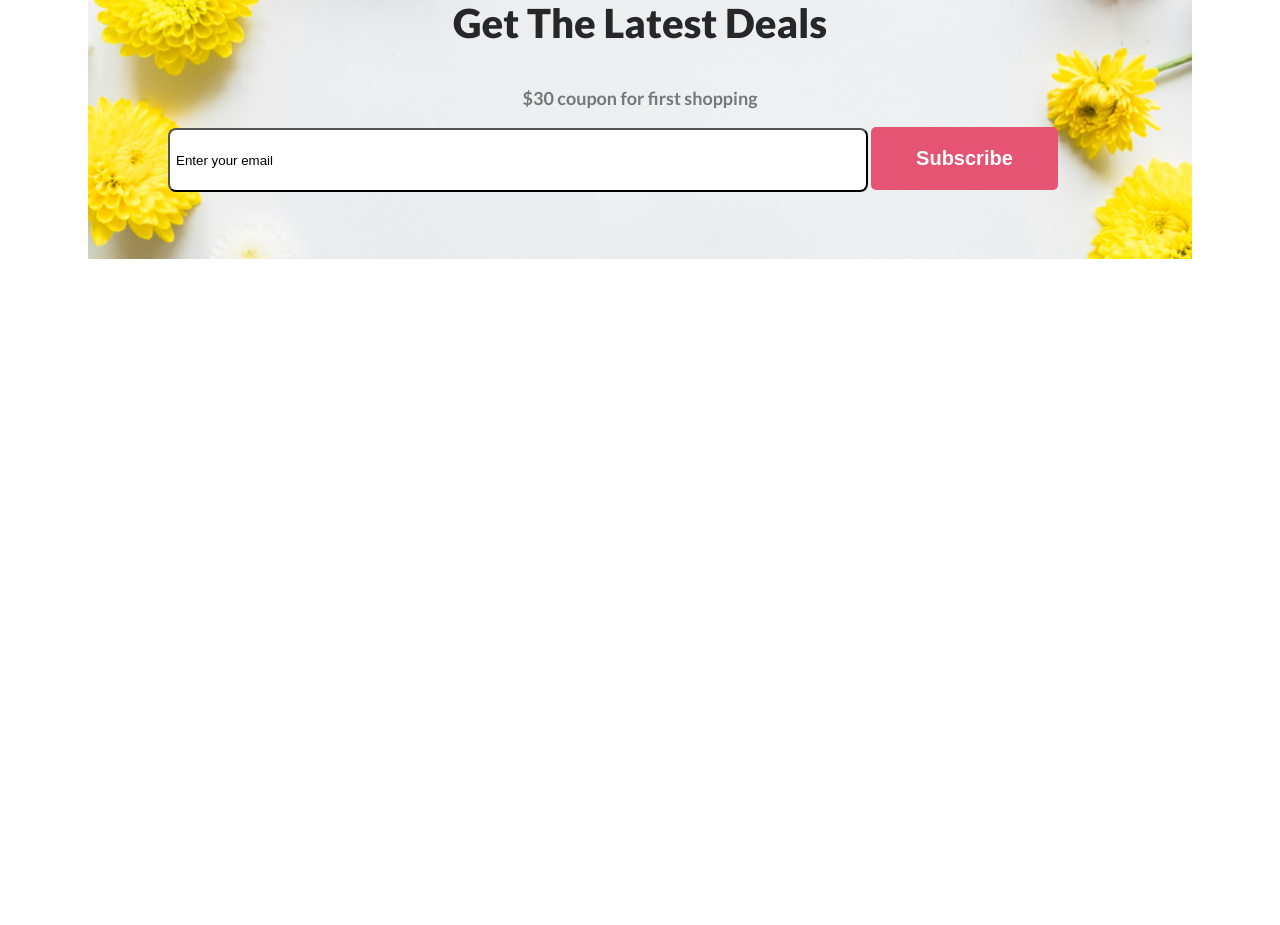
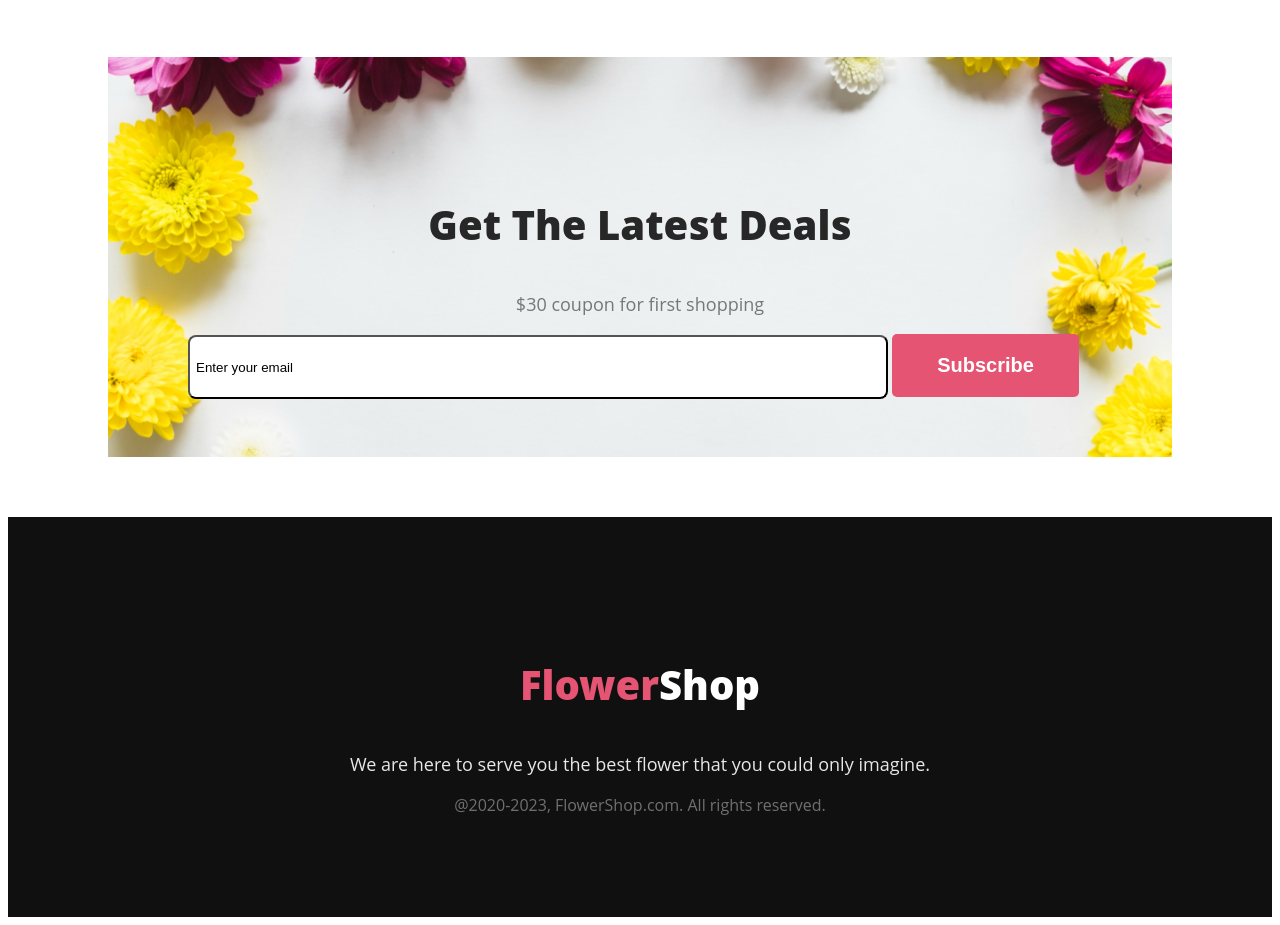
Before and after one commit to shaker09/onlineflowershop, a plain HTML site: page index.html in a window 1280 px wide. Shown: the part 3250-4175 px from the top of the page. Before the commit the page ends 3517 px from the top, so only its background shows below. Drawn offline with Linux system fonts and the light colour scheme.

Commit message:
footer added

```diff
--- a/index.html
+++ b/index.html
@@ -110,7 +110,11 @@
             </div>
         </section>
     <footer>
-
+        <div class="footer-part">
+            <h3><span class="text-primary">Flower</span>Shop</h3>
+            <p>We are here to serve you the best flower that you could only imagine.</p>
+            <p id="footer-bottom">@2020-2023, FlowerShop.com. All rights reserved.</p>
+        </div>
     </footer>
 </body>
 </html>
--- a/styles/flowershop.css
+++ b/styles/flowershop.css
@@ -1,7 +1,7 @@
 /* common shared styles */
 body{
     font-family: 'Lato', sans-serif;
-    /* font-family: ; */
+    font-family: 'Open Sans', sans-serif;
 }
 .text-primary{
     color: #E55473;
@@ -201,6 +201,36 @@ nav a{
     background-position: center;
     background-size: cover;
     height: 400px;
-    margin-left: 80px;
-    margin-right: 80px;
+    margin-top: 60px;
+    margin-left: 100px;
+    margin-right: 100px;
 }
+
+/* footer part */
+
+.footer-part{
+    margin-top: 60px;
+    height: 300px;
+    padding-top: 100px;
+    background-color: #111010;
+}
+.footer-part h3{
+    color: #FFF;
+    font-size: 40px;
+    font-style: normal;
+    font-weight: 800;
+    text-align: center;
+    }
+.footer-part p{
+    color: rgba(255, 255, 255, 0.90);
+    text-align: center;
+    font-size: 18px;
+    font-weight: 400;
+}
+
+#footer-bottom{
+    color: rgba(255, 255, 255, 0.40);
+    font-size: 16px;
+    font-weight: 400;
+    text-align: center;
+}
```
